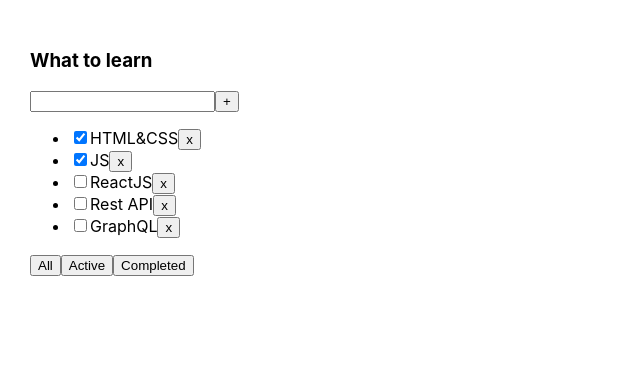
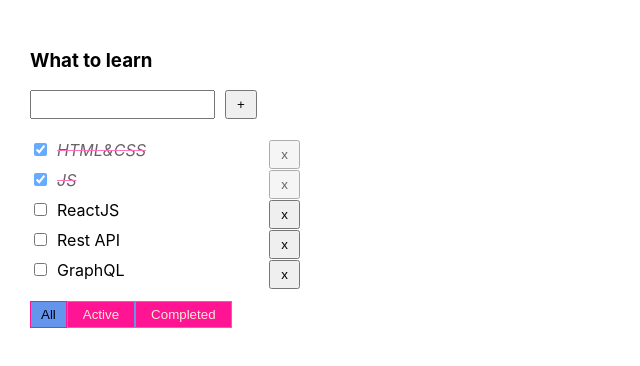
Before and after one commit to Alonasa/homeworks-rollback, a React (Create React App) app: page / in a window 1280 px wide. Shown: the top 366 px of the page, without its empty margins (0-640 px from the left). Built offline with nearby package versions, Linux system fonts and the light colour scheme.

Commit message:
filter styles

```diff
--- a/src/App.tsx
+++ b/src/App.tsx
@@ -52,6 +52,7 @@ function App() {
                       changeFilter={changeFilter}
                       addTask={addTask}
                       checkboxChange={checkboxChange}
+                      filter={filter}
             />
         </div>
     );
--- a/src/Todolist.module.css
+++ b/src/Todolist.module.css
@@ -1,8 +1,58 @@
+input {
+    margin-right: 10px;
+}
+
+button {
+    float: right;
+    padding: 5px 10px;
+}
+
+button:hover {
+    filter: saturate(5);
+}
+
+.todolist {
+    padding: 0;
+    list-style: none;
+}
+
+li {
+    padding: 5px 0;
+}
+
+.todo__title {
+    width: 270px;
+    display: flex;
+    flex-wrap: wrap;
+}
+
 .error {
-    border: 2px solid red;
+    border: 2px solid deeppink;
 }
 
 .error__message {
     display: block;
-    color: red;
+    color: deeppink;
 }
+
+.task__done {
+    opacity: 0.6;
+    text-decoration: line-through deeppink;
+    font-style: italic;
+}
+
+.filters {
+    display: flex;
+}
+
+.filter {
+    padding: 5px 15px;
+    background-color: deeppink;
+    border: 1px solid cornflowerblue;
+    color: antiquewhite;
+}
+
+.filter__active {
+    background-color: cornflowerblue;
+    border: 1px solid deeppink;
+}
--- a/src/Todolist.tsx
+++ b/src/Todolist.tsx
@@ -15,6 +15,7 @@ type PropsType = {
   changeFilter: (value: FilterValuesType) => void
   addTask: (title: string) => void
   checkboxChange: (id: string, status: boolean)=> void
+  filter: FilterValuesType
 }
 
 export function Todolist(props: PropsType) {
@@ -49,17 +50,21 @@ export function Todolist(props: PropsType) {
   	props.checkboxChange(id, status)
   }
 
-  return <div>
+  const activeFilterHandler = (filter: FilterValuesType) => {
+	return props.filter===filter ? styles.filter__active : styles.filter
+  }
+
+  return <div className={styles.todo}>
 	<h3>{props.title}</h3>
-	<div>
+	<div className={styles.todo__title}>
 	  <input value={title} onChange={onChangeHandler}
 			 onKeyPress={onKeypressHandler} className={error ? styles.error : ''}/>
 	  <button onClick={addTaskHandler}>+</button>
         {error && <span className={styles.error__message}>***Title is required</span>}
 	</div>
-	<ul>
+	<ul className={styles.todolist}>
 	  {
-		props.tasks.map(t => <li key={t.id}>
+		props.tasks.map(t => <li key={t.id} className={t.isDone ? styles.task__done : ''}>
 		  <input type="checkbox" checked={t.isDone} onChange={(e: ChangeEvent<HTMLInputElement>)=>checkboxChangeHandler(t.id, e.currentTarget.checked)}/>
 		  <span>{t.title}</span>
 		  <button onClick={() => {
@@ -69,14 +74,14 @@ export function Todolist(props: PropsType) {
 		</li>)
 	  }
 	</ul>
-	<div>
-	  <button onClick={() => changeFilterHandler('all')}>
+	<div className={styles.filters}>
+	  <button className={activeFilterHandler('all')} onClick={() => changeFilterHandler('all')}>
 		All
 	  </button>
-	  <button onClick={() => changeFilterHandler('active')}>
+	  <button className={activeFilterHandler('active')} onClick={() => changeFilterHandler('active')}>
 		Active
 	  </button>
-	  <button onClick={() => changeFilterHandler('completed')}>
+	  <button className={activeFilterHandler('completed')} onClick={() => changeFilterHandler('completed')}>
 		Completed
 	  </button>
 	</div>
```
